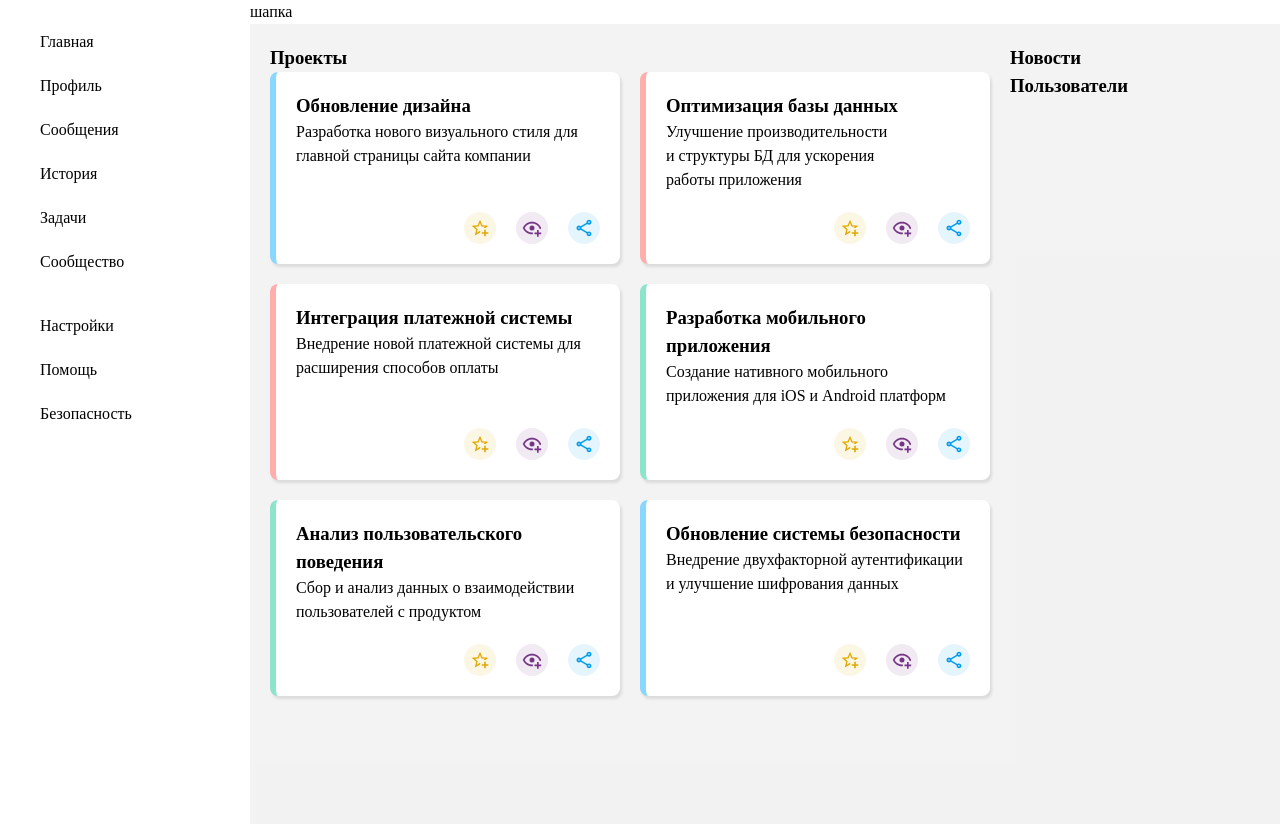
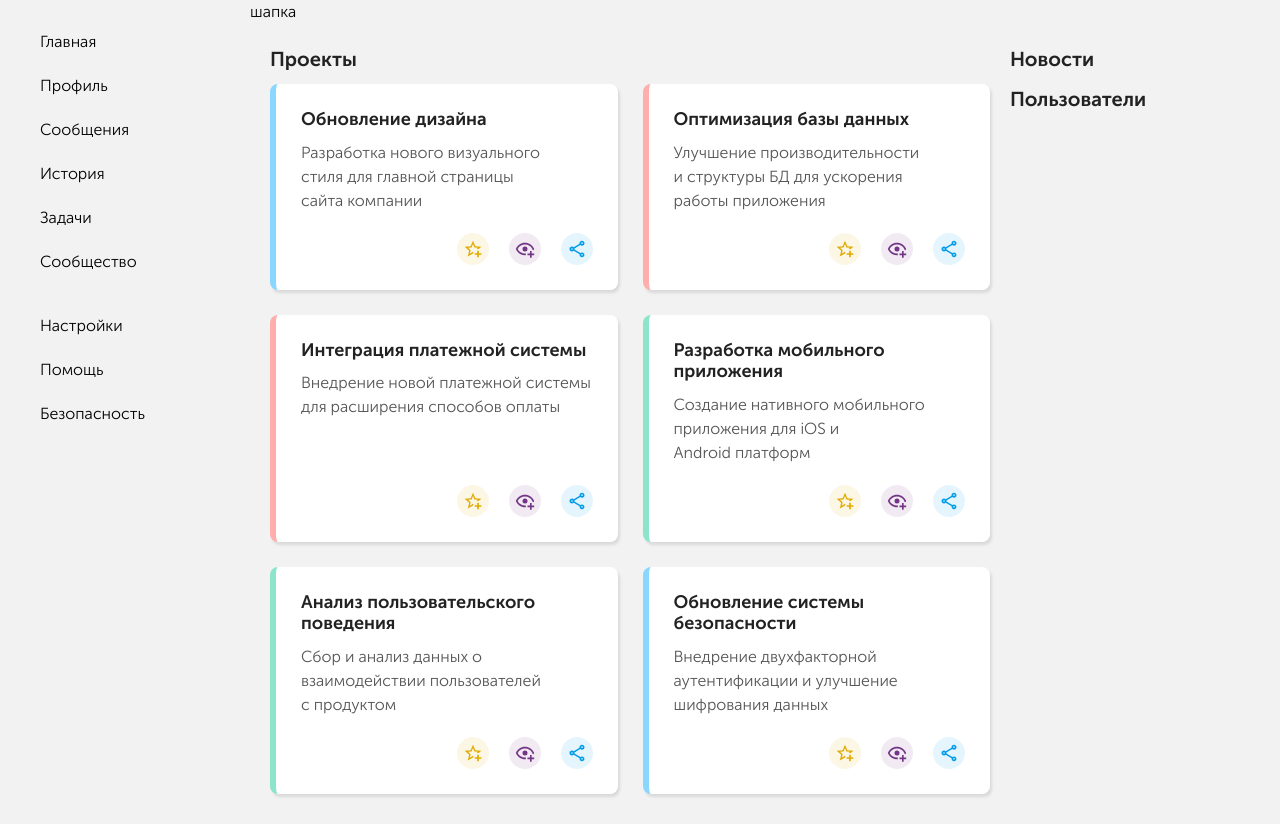
Before and after one commit to ceochupin/dash-board, a website built with webpack: page src/index.html in a window 1280 px wide. Built offline with nearby package versions, Linux system fonts and the light colour scheme.

Commit message:
add fonts

```diff
--- a/src/styles/font.css
+++ b/src/styles/font.css
@@ -0,0 +1,13 @@
+@font-face {
+  font-family: 'MuseoSansCyrl';
+  src: url('../fonts/MuseoSansCyrl300.woff') format('woff');
+  font-weight: 300;
+  font-display: swap;
+}
+
+@font-face {
+  font-family: 'MuseoSansCyrl';
+  src: url('../fonts/MuseoSansCyrl700.woff') format('woff');
+  font-weight: 700;
+  font-display: swap;
+}
--- a/src/styles/style.css
+++ b/src/styles/style.css
@@ -1,3 +1,9 @@
+body {
+  font-family: 'MuseoSansCyrl', sans-serif;
+  font-size: 16px;
+  background: rgb(192 192 192 / 0.2);
+}
+
 .section {
   display: grid;
   grid-template-columns: 250px 1fr;
@@ -45,13 +51,18 @@
   grid-template-columns: 1fr minmax(150px, 250px);
   padding: 20px;
   gap: 20px;
-  background: rgb(192 192 192 / 0.2);
   min-block-size: 100%;
+}
+
+.content__title {
+  font-size: 20px;
+  padding-block-end: 10px;
+  color: #222;
 }
 
 .content__cards {
   display: flex;
-  gap: 20px;
+  gap: 25px;
   flex-wrap: wrap;
   list-style: none;
   padding: 0;
@@ -62,7 +73,7 @@
   border-radius: 8px;
   border-inline-start: 4px solid #fff;
   box-shadow: 2px 3px 3px rgb(0 0 0 / 0.1);
-  padding: 20px;
+  padding: 25px;
   flex-basis: 300px;
   flex-grow: 1;
 
@@ -70,6 +81,21 @@
   flex-direction: column;
   justify-content: space-between;
   gap: 20px;
+}
+
+.card__content {
+  display: grid;
+  gap: 10px;
+}
+
+.card__title {
+  font-size: 18px;
+  color: #222;
+  line-height: 1.2;
+}
+
+.card__text {
+  color: #555;
 }
 
 .card__container_low {
```
Also changed, not shown: src/fonts/MuseoSansCyrl300.woff (added), src/fonts/MuseoSansCyrl700.woff (added).
